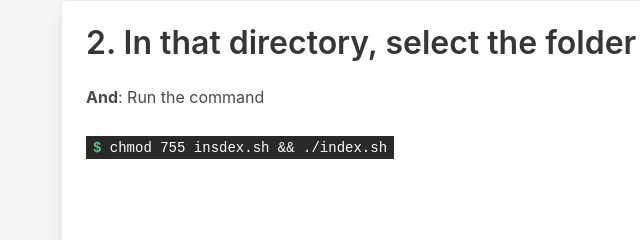
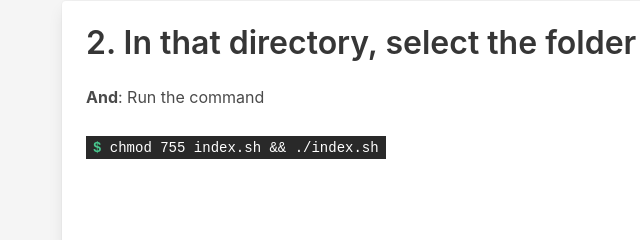
Before and after one commit to brunosoouza/GO-installer, a plain HTML site: page index.html in a window 1280 px wide. Shown: the part 1140-1380 px from the top of the page, 2-642 px from the left. Drawn offline with nearby package versions, Linux system fonts and the light colour scheme.

Commit message:
mirror updates

```diff
--- a/index.html
+++ b/index.html
@@ -100,7 +100,7 @@
                             <code>
                                 <span class="has-text-success"><b>$</b></span>
                                  <span class="codigo">
-                                    chmod 755 insdex.sh && ./index.sh
+                                    chmod 755 index.sh && ./index.sh
                                 </span>
                             </code>
                             <br>
```
Also changed, not shown: favicon.ico, 1 other file.
